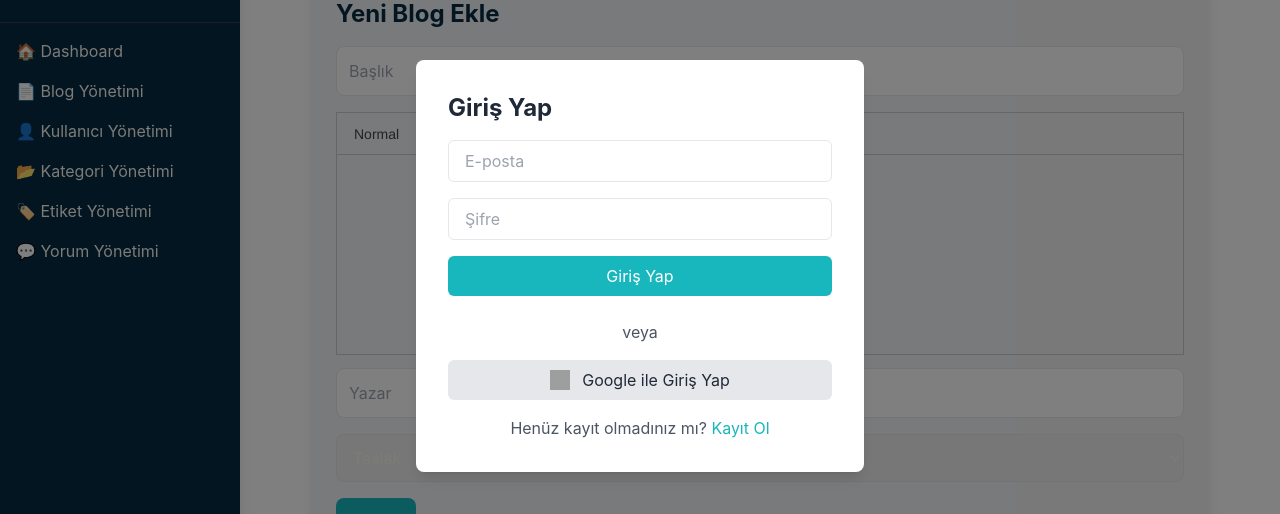
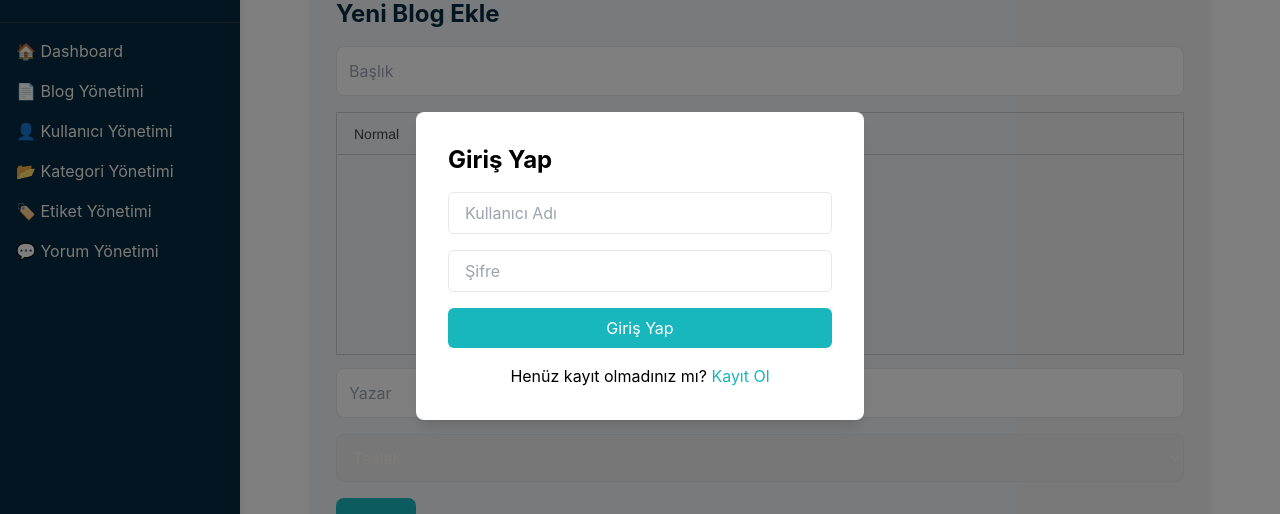
Before and after one commit to iclalKayacan/BlogFrontend, a React (Create React App) app: page /admin/blogs in a window 1280 px wide. Both pictures are taken after a click on the button 1169 px from the left and 46 px from the top of the page. Shown: the part 134-648 px from the top of the page. Built offline with nearby package versions, Linux system fonts and the light colour scheme; grey boxes are pictures that could not be loaded.

Commit message:
login register dinamikleştirme

```diff
--- a/src/components/CategoryList.jsx
+++ b/src/components/CategoryList.jsx
@@ -4,13 +4,10 @@ import { fetchCategories } from "../store/categoriesSlice";
 
 const CategoryList = ({ selectedCategory, onSelectCategory }) => {
   const dispatch = useDispatch();
-
-  // Redux'tan kategorileri ve durumunu çekiyoruz
   const { categories, status, error } = useSelector(
     (state) => state.categories
   );
 
-  // Kategorileri API'den çek
   useEffect(() => {
     if (status === "idle") {
       dispatch(fetchCategories());
@@ -27,7 +24,6 @@ const CategoryList = ({ selectedCategory, onSelectCategory }) => {
 
   return (
     <ul className="space-y-2">
-      {/* "Tümü" Seçeneği */}
       <li>
         <button
           onClick={() => onSelectCategory("Tümü")}
@@ -40,12 +36,10 @@ const CategoryList = ({ selectedCategory, onSelectCategory }) => {
           Tümü
         </button>
       </li>
-
-      {/* Dinamik Kategoriler */}
       {categories.map((category) => (
         <li key={category.id}>
           <button
-            onClick={() => onSelectCategory(category.id)} // category.id gönderiliyor
+            onClick={() => onSelectCategory(category.id)}
             className={`w-full text-left px-4 py-2 rounded ${
               selectedCategory === category.id
                 ? "bg-primary text-white"
--- a/src/components/LoginRegisterModal.jsx
+++ b/src/components/LoginRegisterModal.jsx
@@ -1,76 +1,110 @@
 import React, { useState } from "react";
+import { useDispatch, useSelector } from "react-redux";
+import { login, register } from "../store/authSlice";
 
 const LoginRegisterModal = ({ onClose }) => {
-  const [isLogin, setIsLogin] = useState(true); // Login/Register modunu kontrol eder
+  const dispatch = useDispatch();
+  const { isLoading, error, token } = useSelector((state) => state.auth); // Redux'tan token'ı alıyoruz
+  const [isLogin, setIsLogin] = useState(true);
+  const [formData, setFormData] = useState({
+    username: "",
+    password: "",
+    fullName: "", // Sadece kayıt için gerekli
+  });
+  const [successMessage, setSuccessMessage] = useState(""); // Başarı mesajı için state
 
   const toggleForm = () => {
-    setIsLogin((prev) => !prev); // Login ve Register arasında geçiş yapar
+    setIsLogin((prev) => !prev);
+    setFormData({ username: "", password: "", fullName: "" });
+    setSuccessMessage(""); // Form değiştirildiğinde başarı mesajını sıfırla
   };
 
-  const handleModalClick = (e) => {
-    e.stopPropagation(); // Modalın içi tıklanırsa olay dışarıya taşmasın
+  const handleInputChange = (e) => {
+    const { name, value } = e.target;
+    setFormData((prev) => ({ ...prev, [name]: value }));
+  };
+
+  const handleSubmit = async (e) => {
+    e.preventDefault();
+    if (isLogin) {
+      const resultAction = await dispatch(
+        login({ username: formData.username, password: formData.password })
+      );
+
+      if (resultAction.type === "auth/login/fulfilled") {
+        // Giriş başarılı
+        setSuccessMessage("Giriş başarılı!"); // Başarı mesajını güncelle
+      }
+    } else {
+      const resultAction = await dispatch(register(formData));
+
+      if (resultAction.type === "auth/register/fulfilled") {
+        // Kayıt başarılı
+        setSuccessMessage("Kayıt başarılı! Şimdi giriş yapabilirsiniz.");
+      }
+    }
   };
 
   return (
     <div
       className="fixed inset-0 bg-black bg-opacity-50 flex justify-center items-center z-50"
-      onClick={onClose} // Modal dışında bir yere tıklanırsa kapat
+      onClick={onClose}
     >
       <div
-        className="bg-white dark:bg-gray-800 rounded-lg shadow-lg p-8 w-full max-w-md"
-        onClick={handleModalClick} // Modalın içi tıklanırsa kapatmayı engelle
+        className="bg-white rounded-lg shadow-lg p-8 w-full max-w-md"
+        onClick={(e) => e.stopPropagation()}
       >
-        {/* Form Başlığı */}
-        <h2 className="text-2xl font-bold mb-4 text-gray-800 dark:text-gray-200">
+        <h2 className="text-2xl font-bold mb-4">
           {isLogin ? "Giriş Yap" : "Kayıt Ol"}
         </h2>
-
-        {/* Form */}
-        <form className="space-y-4">
+        {/* Hata mesajı */}
+        {error && <p className="text-red-500 text-center mb-4">{error}</p>}
+        {/* Başarı mesajı */}
+        {successMessage && (
+          <p className="text-green-500 text-center mb-4">{successMessage}</p>
+        )}
+        <form className="space-y-4" onSubmit={handleSubmit}>
           {!isLogin && (
             <input
               type="text"
+              name="fullName"
               placeholder="Ad Soyad"
-              className="w-full px-4 py-2 border rounded-md focus:outline-none focus:ring focus:ring-primary"
+              value={formData.fullName}
+              onChange={handleInputChange}
+              className="w-full px-4 py-2 border rounded-md"
             />
           )}
           <input
-            type="email"
-            placeholder="E-posta"
-            className="w-full px-4 py-2 border rounded-md focus:outline-none focus:ring focus:ring-primary"
+            type="text"
+            name="username"
+            placeholder="Kullanıcı Adı"
+            value={formData.username}
+            onChange={handleInputChange}
+            className="w-full px-4 py-2 border rounded-md"
           />
           <input
             type="password"
+            name="password"
             placeholder="Şifre"
-            className="w-full px-4 py-2 border rounded-md focus:outline-none focus:ring focus:ring-primary"
+            value={formData.password}
+            onChange={handleInputChange}
+            className="w-full px-4 py-2 border rounded-md"
           />
           <button
             type="submit"
-            className="w-full bg-primary text-white py-2 rounded-md hover:bg-secondary"
+            className="w-full bg-primary text-white py-2 rounded-md"
+            disabled={isLoading}
           >
-            {isLogin ? "Giriş Yap" : "Kayıt Ol"}
+            {isLoading
+              ? "Lütfen Bekleyin..."
+              : isLogin
+              ? "Giriş Yap"
+              : "Kayıt Ol"}
           </button>
         </form>
-
-        {/* Alternatif Giriş Yöntemleri (Sadece Giriş Yap İçin) */}
-        {isLogin && (
-          <div className="mt-6">
-            <p className="text-center text-gray-600 dark:text-gray-400">veya</p>
-            <button className="w-full mt-4 flex items-center justify-center space-x-3 bg-gray-200 dark:bg-gray-700 text-gray-800 dark:text-gray-200 py-2 rounded-md hover:bg-gray-300 dark:hover:bg-gray-600 transition duration-300">
-              <img
-                src="https://www.svgrepo.com/show/475656/google-color.svg"
-                alt="Google"
-                className="w-5 h-5"
-              />
-              <span>Google ile Giriş Yap</span>
-            </button>
-          </div>
-        )}
-
-        {/* Alt Mesaj ve Geçiş Linki */}
         <div className="mt-4 text-center">
           {isLogin ? (
-            <p className="text-gray-600 dark:text-gray-400">
+            <p>
               Henüz kayıt olmadınız mı?{" "}
               <button
                 onClick={toggleForm}
@@ -80,7 +114,7 @@ const LoginRegisterModal = ({ onClose }) => {
               </button>
             </p>
           ) : (
-            <p className="text-gray-600 dark:text-gray-400">
+            <p>
               Zaten bir hesabınız var mı?{" "}
               <button
                 onClick={toggleForm}
--- a/src/pages/BlogDetails.jsx
+++ b/src/pages/BlogDetails.jsx
@@ -70,18 +70,25 @@ const BlogDetails = () => {
 
         {/* Sağ: Yazar Bilgisi */}
         <aside className="md:w-1/3">
-          <div className="dark:bg-gray-800 p-6 text-center rounded-lg shadow-md">
+          <div className="dark:bg-gray-800 bg-white p-6 text-center rounded-lg shadow-md">
+            {/* Yazar Fotoğrafı */}
             <img
               src={blog.authorImage}
               alt={blog.author}
-              className="w-24 h-24 rounded-full mx-auto mb-4"
+              className="w-24 h-24 rounded-full mx-auto mb-4 border-4 border-secondary"
             />
-            <h3 className="text-xl font-semibold text-textDark dark:text-textLight">
+            {/* Yazar Adı */}
+            <h3 className="text-xl font-semibold text-textDark dark:text-textLight mb-2">
               {blog.author}
             </h3>
-            <p className="text-sm text-gray-600 dark:text-gray-400 mb-6">
+            {/* Yazar Açıklaması */}
+            <p className="text-sm text-gray-600 dark:text-gray-400 mb-4">
               {blog.aboutAuthor}
             </p>
+            {/* Bio Button */}
+            <button className="px-4 py-2 bg-secondary text-white rounded-lg hover:bg-secondaryDark transition duration-200">
+              Read my bio
+            </button>
           </div>
         </aside>
       </div>
--- /dev/null
+++ b/src/store/authSlice.js
@@ -0,0 +1,88 @@
+import { createSlice, createAsyncThunk } from "@reduxjs/toolkit";
+import axios from "axios";
+
+// Async thunk for login
+export const login = createAsyncThunk(
+  "auth/login",
+  async (credentials, thunkAPI) => {
+    try {
+      const response = await axios.post(
+        "https://localhost:7079/api/Auth/login",
+        credentials
+      );
+      console.log("Response from backend:", response.data); // Backend'den dönen yanıt
+      return response.data;
+    } catch (error) {
+      console.error("Login error:", error.response?.data || error.message); // Hata logu
+      return thunkAPI.rejectWithValue(
+        error.response?.data || "Giriş yapılamadı!"
+      );
+    }
+  }
+);
+
+// Async thunk for register
+export const register = createAsyncThunk(
+  "auth/register",
+  async (userData, thunkAPI) => {
+    try {
+      const response = await axios.post(
+        "https://localhost:7079/api/auth/register",
+        userData
+      );
+      return response.data; // Başarı mesajı döner
+    } catch (error) {
+      return thunkAPI.rejectWithValue(
+        error.response?.data || "Kayıt yapılamadı!"
+      );
+    }
+  }
+);
+
+const authSlice = createSlice({
+  name: "auth",
+  initialState: {
+    user: null, // Giriş yapmış kullanıcı bilgisi
+    token: null, // JWT token
+    isLoading: false, // Async işlemler için durum
+    error: null, // Hata mesajı
+  },
+  reducers: {
+    logout: (state) => {
+      state.user = null;
+      state.token = null;
+    },
+  },
+  extraReducers: (builder) => {
+    builder
+      // Login işlemi
+      .addCase(login.pending, (state) => {
+        state.isLoading = true;
+        state.error = null;
+      })
+      .addCase(login.fulfilled, (state, action) => {
+        state.isLoading = false;
+        state.token = action.payload.Token; // Backend'den dönen JWT
+        state.user = action.payload.User; // Kullanıcı bilgisi
+      })
+      .addCase(login.rejected, (state, action) => {
+        state.isLoading = false;
+        state.error = action.payload; // Hata mesajı
+      })
+      // Register işlemi
+      .addCase(register.pending, (state) => {
+        state.isLoading = true;
+        state.error = null;
+      })
+      .addCase(register.fulfilled, (state) => {
+        state.isLoading = false;
+      })
+      .addCase(register.rejected, (state, action) => {
+        state.isLoading = false;
+        state.error = action.payload;
+      });
+  },
+});
+
+export const { logout } = authSlice.actions;
+export default authSlice.reducer;
--- a/src/store/store.js
+++ b/src/store/store.js
@@ -1,9 +1,11 @@
 import { configureStore } from "@reduxjs/toolkit";
+import authReducer from "./authSlice";
 import blogReducer from "./blogsSlice";
 import categoriesReducer from "./categoriesSlice";
 
 export const store = configureStore({
   reducer: {
+    auth: authReducer,
     blogs: blogReducer,
     categories: categoriesReducer,
   },
```
Also changed, not shown: src/pages/BlogList.jsx (+13 -4 lines).
